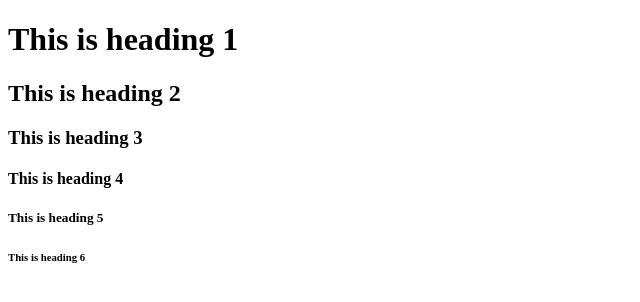
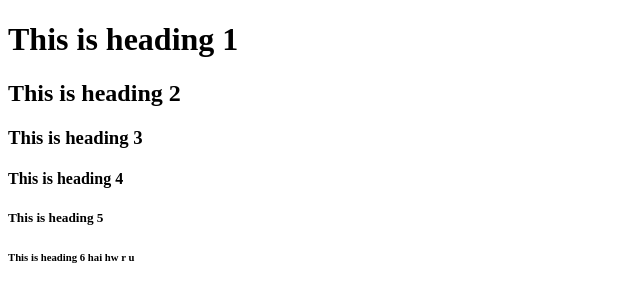
Before and after one commit to vasuramisetti/TESTGIT, a plain HTML site: page WebContent/index.html in a window 1280 px wide. Shown: the full height of the page, 0-640 px from the left. Drawn offline with Linux system fonts and the light colour scheme.

Commit message:
4th commit

```diff
--- a/WebContent/index.html
+++ b/WebContent/index.html
@@ -7,7 +7,7 @@
 <h3>This is heading 3</h3>
 <h4>This is heading 4</h4>
 <h5>This is heading 5</h5>
-<h6>This is heading 6</h6>
+<h6>This is heading 6 hai hw r u</h6>
 
 </body>
 </html>
```
